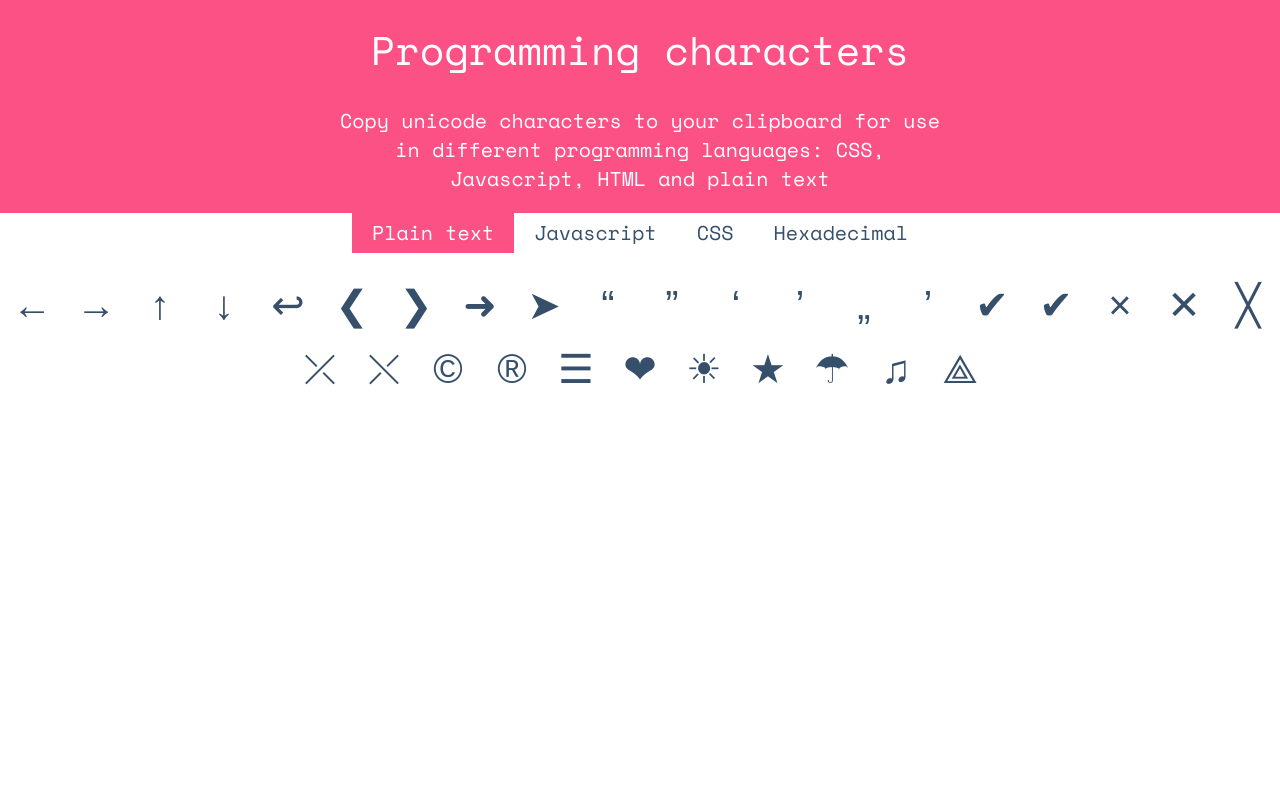
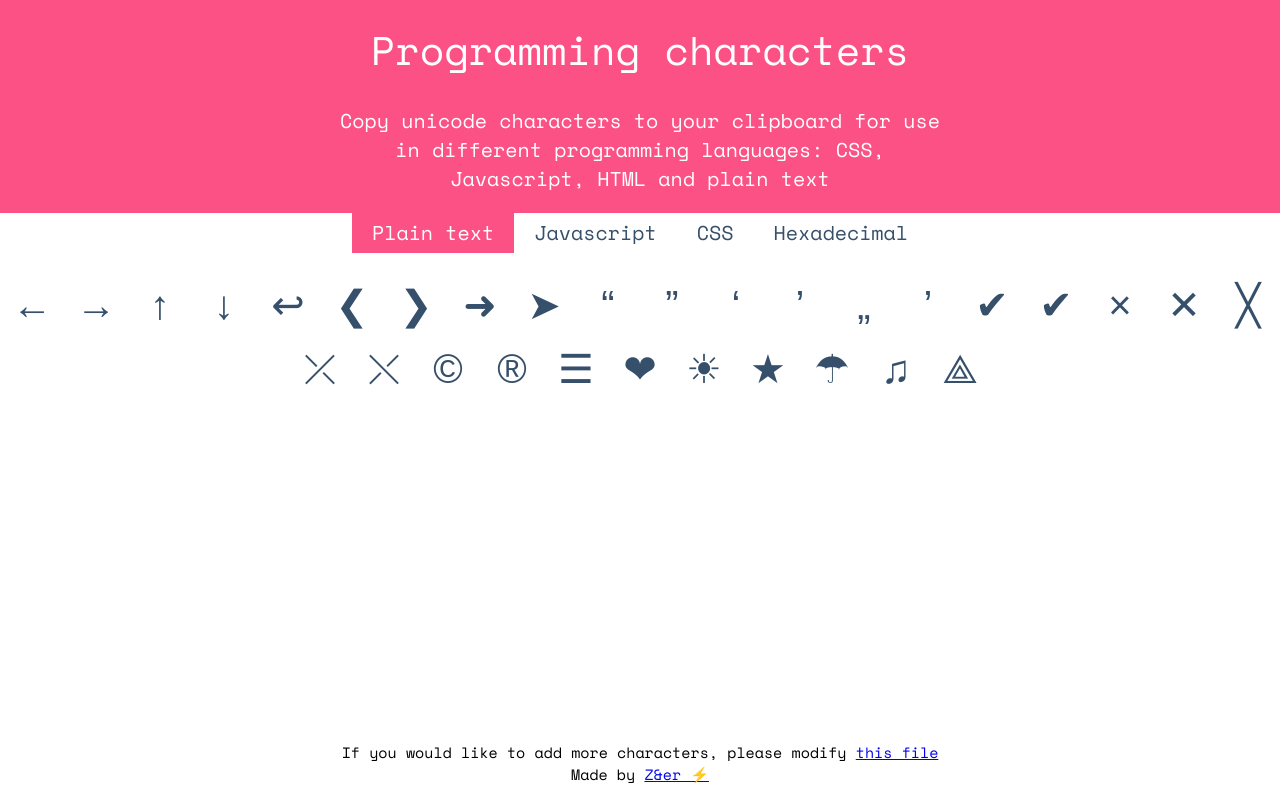
Before and after one commit to mrmartineau/programmers-clipboard, a React (Create React App) app: page / in a window 1280 px wide. Built offline with nearby package versions, Linux system fonts and the light colour scheme.

Commit message:
add a footer

```diff
--- a/src/App.js
+++ b/src/App.js
@@ -7,6 +7,7 @@ import charsList from './charsList';
 import Char from './Char';
 import OutputChooser from './OutputChooser';
 import Notification from './Notification';
+import Footer from './Footer';
 
 class App extends Component {
 	constructor(props) {
@@ -32,6 +33,7 @@ class App extends Component {
 					{charsList.map(item => <Char data={item} choice={this.state.choice} key={item.hexadecimal} handleCopy={this.handleCopy}/> )}
 				</div>
 				<Notification text={this.state.copied} active={this.state.notificationActive}/>
+				<Footer/>
 			</div>
 		);
 	}
--- /dev/null
+++ b/src/Footer.css
@@ -0,0 +1,15 @@
+.Footer {
+	position: fixed;
+	left: 0;
+	right: 0;
+	bottom: 0;
+	text-align: center;
+	background-color: rgba(255, 255, 255, 0.6);
+	padding: 1em;
+	font-size: 15px;
+}
+
+.Footer p {
+	max-width: 50em;
+	margin: 0 auto;
+}
--- /dev/null
+++ b/src/Footer.js
@@ -0,0 +1,16 @@
+import React from 'react';
+import './Footer.css';
+
+const Footer = (props) => {
+	return (
+		<div className="Footer">
+			<p>
+				If you would like to add more characters, please modify <a href="https://github.com/mrmartineau/copypastechar/blob/master/src/charsList.json">this file</a>
+				<br/>
+				Made by <a href="https://zander.wtf">Z&er ⚡</a>
+			</p>
+		</div>
+	)
+};
+
+export default Footer;
--- a/src/index.css
+++ b/src/index.css
@@ -1,6 +1,6 @@
 body {
   margin: 0;
-  padding: 0;
+  padding: 0 0 60px;
   font-family: 'Space Mono', monospace;
   font-size: 20px;
 }
```
